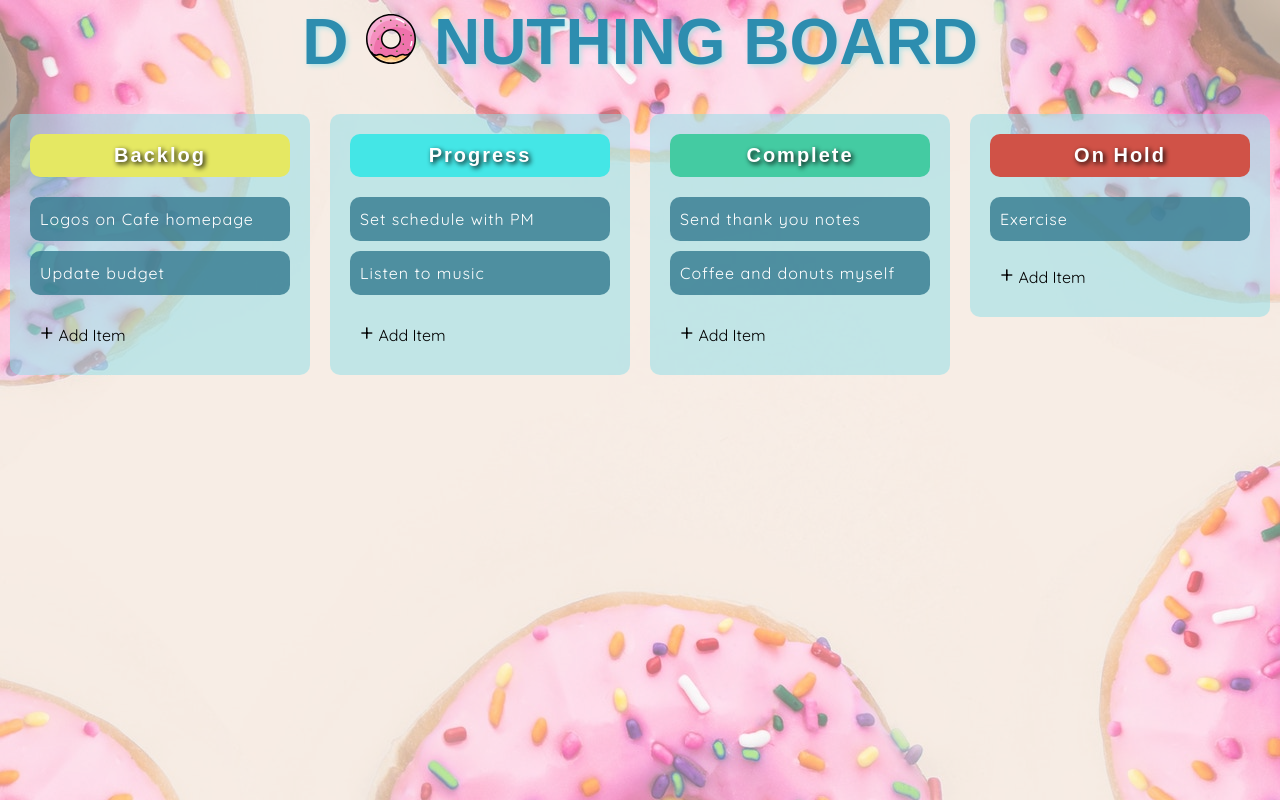
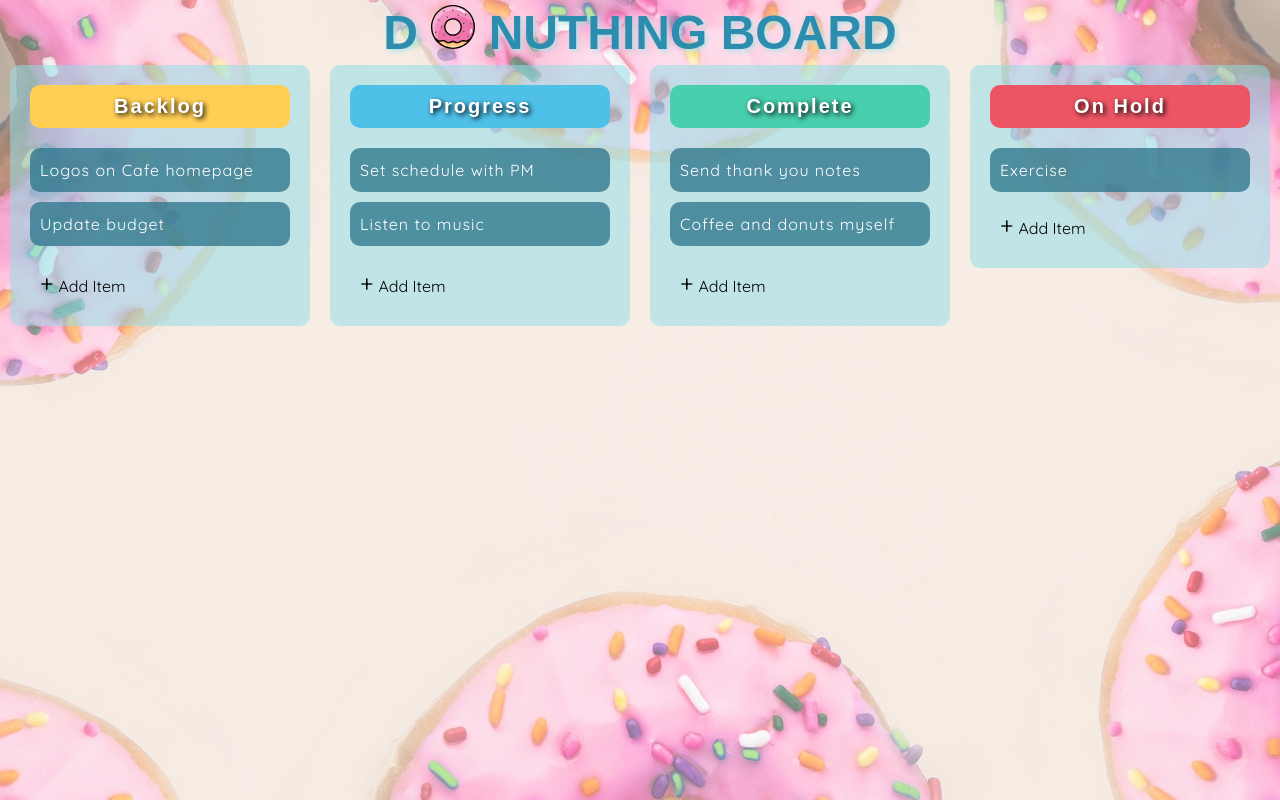
Before and after one commit to KateChantha/drag-and-drop, a plain HTML site: page index.html in a window 1280 px wide. Drawn offline with Linux system fonts and the light colour scheme.

Commit message:
revise color and max-height

```diff
--- a/style.css
+++ b/style.css
@@ -11,10 +11,10 @@ html {
 }
 
 :root {
-  --column-1: #e5e863;
-  --column-2: #44e6e6;
-  --column-3: #44cba2;
-  --column-4: #d05247;
+  --column-1:#FFCE54;
+  --column-2:#4FC1E9;
+  --column-3:#48CFAD;
+  --column-4: #ED5565;
 }
 
 body {
@@ -56,17 +56,17 @@ h1 {
 
 h1 img {
   width: 4%;
+  max-width: 44px;
 }
+
 
 .main-title {
   text-align: center;
-  font-size: 4rem;
-  margin-bottom: 40px;
+  font-size: 3rem;
   position: relative;
-  margin: 0 10px;
-  margin-bottom: 30px;
+  margin: 0 1rem;
+  /* margin-bottom: 1rem; */
   font-family: sans-serif;
-  font-size: 4rem;
   letter-spacing: normal;
   /* color: rgb(196,77,88); */
   color: rgb(45, 141, 175);
```
Also changed, not shown: index.html (+5 -5 lines).
